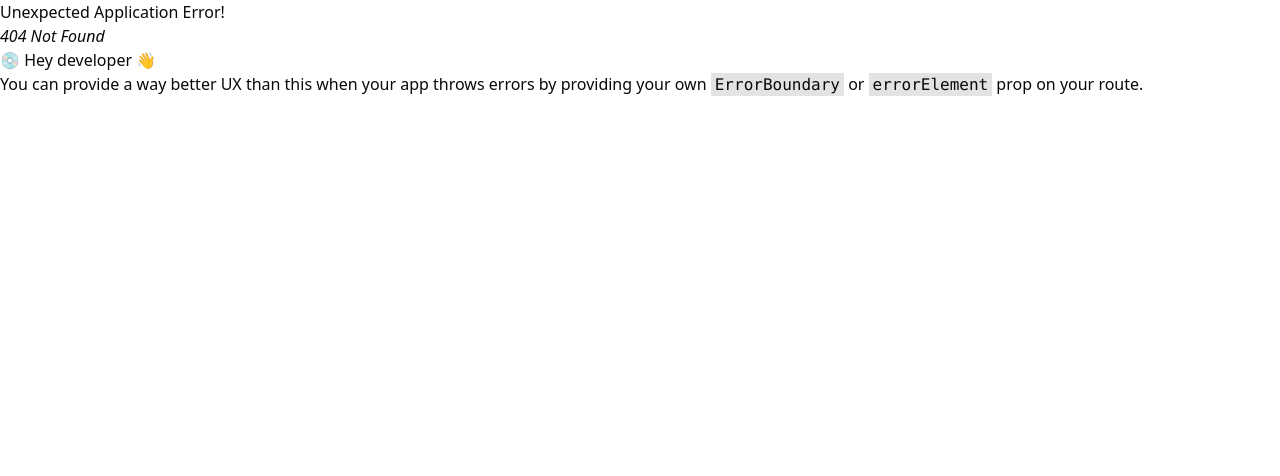
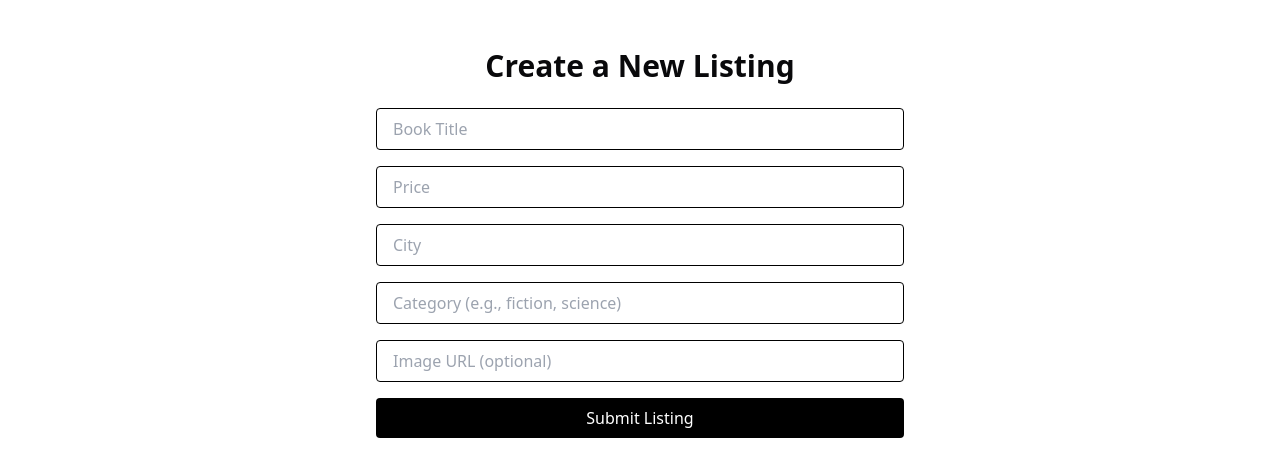
Before and after one commit to RahulDasKumar/TextbookSharingApplication, a React (Vite) app: page /listings/new in a window 1280 px wide. Before the commit this address had no page. Shown: the top 476 px of the page. Built offline with nearby package versions, Linux system fonts and the light colour scheme.

Commit message:
Add listing creation and deletion

```diff
--- a/src/App.jsx
+++ b/src/App.jsx
@@ -9,6 +9,8 @@ import CartPage from './Cart'
 import Listings from './Listings'
 import ProductDetail from './ProductDetail'
 import Profile from './Profile'
+import NewListingForm from "./NewListingForm";
+
 
 const routeDefinitions = createRoutesFromElements(
   <Route>
@@ -20,6 +22,7 @@ const routeDefinitions = createRoutesFromElements(
     <Route path="/listings" element={<Listings />} />
     <Route path="/product/:id" element={<ProductDetail />} />
     <Route path="/profile" element={<Profile />} />
+    <Route path="/listings/new" element={<NewListingForm />} />
   </Route>
 )
 
--- a/src/ListingsPage.jsx
+++ b/src/ListingsPage.jsx
@@ -1,30 +1,69 @@
-import React, { useEffect, useState } from "react"
-import { useNavigate } from "react-router-dom"
-import { Card, CardContent } from "./components/ui/card"
-import placeholderImage from '/images/Book Cover.png'
+import React, { useEffect, useState } from "react";
+import { useNavigate } from "react-router-dom";
+import { Card, CardContent } from "./components/ui/card";
+import placeholderImage from "/images/Book Cover.png";
 
-export function ListingsPage({ searchQuery }) {
-    const [products, setProducts] = useState([])
-    const navigate = useNavigate()
+export function ListingsPage({ searchQuery = "" }) {
+    const [products, setProducts] = useState([]);
+    const [priceFilter, setPriceFilter] = useState("");
+    const navigate = useNavigate();
+    const isLoggedIn = localStorage.getItem("isLoggedIn") === "true";
 
     useEffect(() => {
         fetch("https://four155-project-pyflask.onrender.com/api/listings")
-            .then(res => res.json())
-            .then(data => setProducts(data))
-            .catch(err => console.error("Error fetching listings:", err))
-    }, [])
+            .then((res) => res.json())
+            .then((data) => setProducts(data))
+            .catch((err) => console.error("Error fetching listings:", err));
+    }, []);
+
+    const handlePriceFilter = (price) => {
+        setPriceFilter(price);
+    };
 
     const filteredProducts = products.filter((product) => {
-        const search = searchQuery.toLowerCase()
-        return (
+        const search = searchQuery.toLowerCase();
+        const matchesSearch =
             product.Name.toLowerCase().startsWith(search) ||
             product.City.toLowerCase().startsWith(search) ||
-            product.Category.toLowerCase().startsWith(search)
-        )
-    })
+            product.Category.toLowerCase().startsWith(search);
+
+        const matchesPrice =
+            !priceFilter || parseFloat(product.Price) <= parseFloat(priceFilter);
+
+        return matchesSearch && matchesPrice;
+    });
 
     return (
         <section className="bg-white pt-4 pb-12 px-4">
+            {/* Price Filter */}
+            <div className="max-w-7xl mx-auto mb-6 px-2">
+                <div className="flex flex-col md:flex-row justify-between items-center gap-4">
+                    {/* Dropdown Filter */}
+                    <select
+                        onChange={(e) => handlePriceFilter(e.target.value)}
+                        className="border border-black rounded px-4 py-2 w-full md:w-auto"
+                    >
+                        <option value="">All Prices</option>
+                        <option value="10">Under $10</option>
+                        <option value="25">Under $25</option>
+                        <option value="50">Under $50</option>
+                        <option value="100">Under $100</option>
+                    </select>
+
+                    {/* Button - Only show if logged in */}
+                    {isLoggedIn && (
+                        <button
+                            onClick={() => navigate("/listings/new")}
+                            className="bg-black text-white px-4 py-2 rounded hover:bg-gray-800 transition w-full md:w-auto"
+                        >
+                            + Create Listing
+                        </button>
+                    )}
+                </div>
+            </div>
+
+
+            {/* Listings Grid */}
             <div className="grid grid-cols-1 sm:grid-cols-2 md:grid-cols-3 lg:grid-cols-4 gap-6 max-w-7xl mx-auto">
                 {filteredProducts.map((product) => (
                     <Card
@@ -36,7 +75,7 @@ export function ListingsPage({ searchQuery }) {
                             <img
                                 src={
                                     product.Image &&
-                                    !product.Image.includes('/path_to')
+                                    !product.Image.includes("/path_to")
                                         ? product.Image
                                         : placeholderImage
                                 }
@@ -45,7 +84,7 @@ export function ListingsPage({ searchQuery }) {
                             />
                             <div className="text-center mb-2">
                                 <h2 className="text-lg font-bold">{product.Name}</h2>
-                                <p className="text-md font-semibold">${product.Price.toFixed(2)}</p>
+                                <p className="text-md font-semibold">${Number(product.Price).toFixed(2)}</p>
                             </div>
                             <div className="text-sm text-center text-gray-600">
                                 <p>{product.City}</p>
@@ -56,5 +95,5 @@ export function ListingsPage({ searchQuery }) {
                 ))}
             </div>
         </section>
-    )
+    );
 }
--- /dev/null
+++ b/src/NewListingForm.jsx
@@ -0,0 +1,97 @@
+import React, { useState } from "react";
+import { useNavigate } from "react-router-dom";
+
+export default function NewListingForm() {
+    const [form, setForm] = useState({
+        Name: "",
+        Price: "",
+        City: "",
+        Category: "",
+        Image: ""
+    });
+
+    const navigate = useNavigate();
+
+    const handleChange = (e) => {
+        setForm({ ...form, [e.target.name]: e.target.value });
+    };
+
+    const handleSubmit = async (e) => {
+        e.preventDefault();
+        try {
+            const res = await fetch("https://four155-project-pyflask.onrender.com/api/listings", {
+                method: "POST",
+                headers: { "Content-Type": "application/json" },
+                body: JSON.stringify({
+                    ...form,
+                    Price: parseFloat(form.Price), // Convert price to number
+                })
+            });
+
+            if (!res.ok) throw new Error("Failed to create listing");
+
+            navigate("/listings"); // Redirect after success
+        } catch (error) {
+            console.error("Error creating listing:", error);
+        }
+    };
+
+    return (
+        <div className="max-w-xl mx-auto py-12 px-6">
+            <h2 className="text-3xl font-bold mb-6 text-center">Create a New Listing</h2>
+            <form onSubmit={handleSubmit} className="space-y-4">
+                <input
+                    type="text"
+                    name="Name"
+                    placeholder="Book Title"
+                    value={form.Name}
+                    onChange={handleChange}
+                    required
+                    className="w-full border border-black rounded px-4 py-2"
+                />
+                <input
+                    type="number"
+                    name="Price"
+                    placeholder="Price"
+                    value={form.Price}
+                    onChange={handleChange}
+                    required
+                    className="w-full border border-black rounded px-4 py-2"
+                />
+                <input
+                    type="text"
+                    name="City"
+                    placeholder="City"
+                    value={form.City}
+                    onChange={handleChange}
+                    required
+                    className="w-full border border-black rounded px-4 py-2"
+                />
+                <input
+                    type="text"
+                    name="Category"
+                    placeholder="Category (e.g., fiction, science)"
+                    value={form.Category}
+                    onChange={handleChange}
+                    required
+                    className="w-full border border-black rounded px-4 py-2"
+                />
+                <input
+                    type="text"
+                    name="Image"
+                    placeholder="Image URL (optional)"
+                    value={form.Image}
+                    onChange={handleChange}
+                    className="w-full border border-black rounded px-4 py-2"
+                />
+
+                <button
+                    type="submit"
+                    className="w-full bg-black text-white py-2 rounded hover:bg-gray-800 transition"
+                >
+                    Submit Listing
+                </button>
+            </form>
+        </div>
+    );
+}
--- a/src/ProductDetailPage.jsx
+++ b/src/ProductDetailPage.jsx
@@ -1,9 +1,10 @@
 import React, { useEffect, useState } from "react"
-import { useParams } from "react-router-dom"
+import { useParams, useNavigate } from "react-router-dom"
 import placeholderImage from '/images/Book Cover.png'
 
 export function ProductDetailPage() {
     const { id } = useParams()
+    const navigate = useNavigate()
     const [product, setProduct] = useState(null)
 
     useEffect(() => {
@@ -11,10 +12,38 @@ export function ProductDetailPage() {
             .then(res => res.json())
             .then(data => {
                 const found = data.find(p => p._id === id)
-                setProduct(found)
+                if (found) {
+                    console.log("Product ID:", found._id)
+                    setProduct(found)
+                } else {
+                    console.log("Product not found with ID:", id)
+                }
             })
             .catch(err => console.error("Error fetching listing:", err))
     }, [id])
+
+
+    const handleDelete = async () => {
+        const confirm = window.confirm("Are you sure you want to delete this listing?")
+        if (!confirm) return
+
+        try {
+            const response = await fetch(`https://four155-project-pyflask.onrender.com/api/listings/${id}`, {
+                method: "DELETE",
+            })
+
+            if (response.ok) {
+                alert("Listing deleted successfully!")
+                navigate("/listings")
+            } else {
+                const data = await response.json()
+                alert(data.message || "Failed to delete listing.")
+            }
+        } catch (error) {
+            console.error("Delete failed:", error)
+            alert("An error occurred while trying to delete the listing.")
+        }
+    }
 
     if (!product) return <div className="p-10 text-center">Loading...</div>
 
@@ -31,10 +60,18 @@ export function ProductDetailPage() {
 
                 <div className="flex flex-col justify-center w-full">
                     <h1 className="text-3xl font-bold mb-4">{product.Name}</h1>
-                    <p className="text-2xl font-semibold text-black mb-2">${product.Price.toFixed(2)}</p>
+                    <p className="text-2xl font-semibold text-black mb-2">${Number(product.Price).toFixed(2)}</p>
                     <p className="text-gray-700 mb-1">City: <span className="font-medium">{product.City}</span></p>
                     <p className="italic text-gray-600 mb-6">Category: {product.Category}</p>
-                    <p className="text-sm text-gray-400">Product ID: {product._id}</p>
+                    <p className="text-sm text-gray-400 mb-6">Product ID: {product._id}</p>
+
+                    {/* Delete Button */}
+                    <button
+                        onClick={handleDelete}
+                        className="bg-red-600 text-white px-4 py-2 rounded hover:bg-red-700 transition w-fit"
+                    >
+                        Delete Listing
+                    </button>
                 </div>
             </div>
         </div>
```
